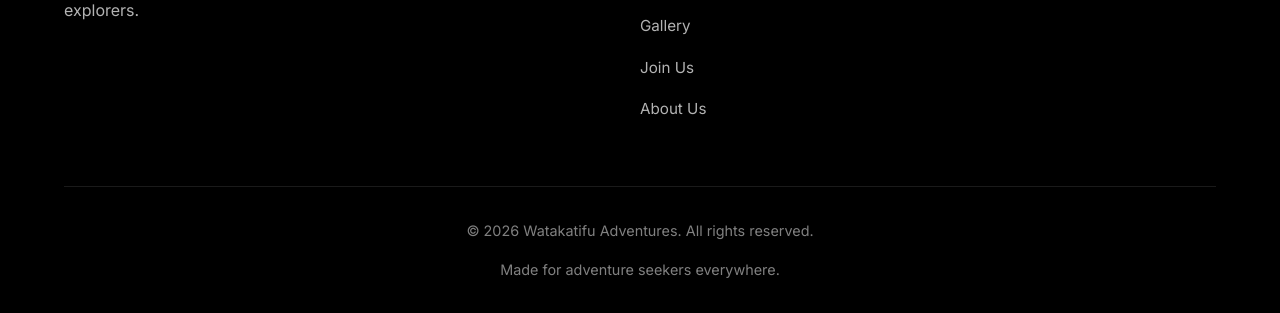
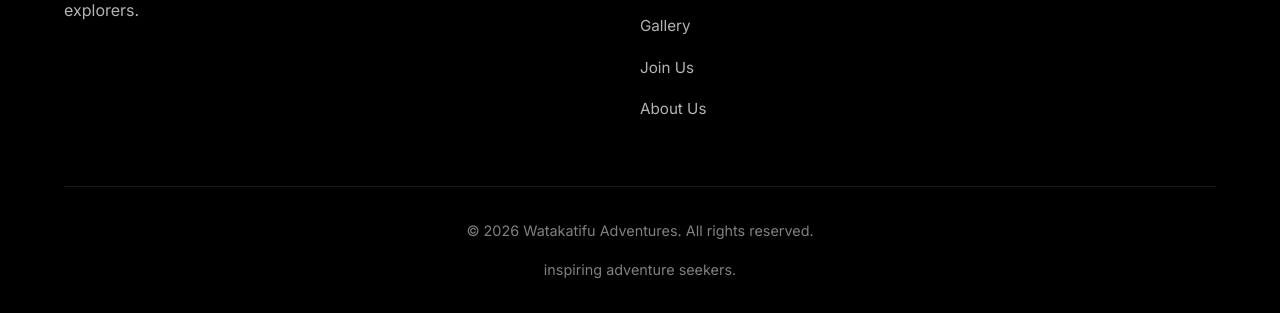
Before and after one commit to denismugira66/watakatifu, a plain HTML site: page activities.html in a window 1280 px wide. Shown: the part 1530-1843 px from the top of the page. Drawn offline with Linux system fonts and the light colour scheme.

Commit message:
Update activities.html

```diff
--- a/activities.html
+++ b/activities.html
@@ -118,7 +118,7 @@
 
             <div class="footer-bottom">
                 <p>&copy; <span id="currentYear"></span> Watakatifu Adventures. All rights reserved.</p>
-                <p>Made for adventure seekers everywhere.</p>
+                <p>inspiring adventure seekers.</p>
             </div>
         </div>
     </footer>
```
